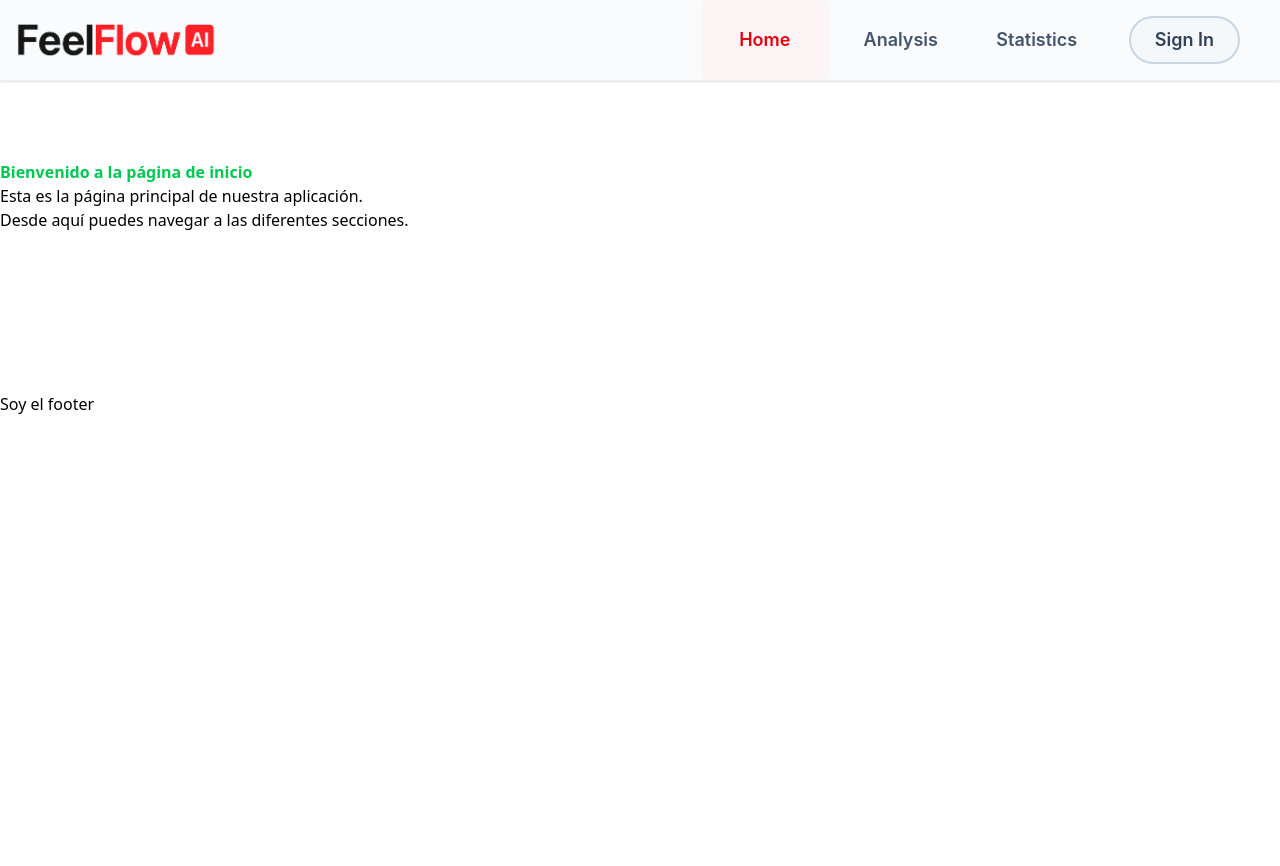
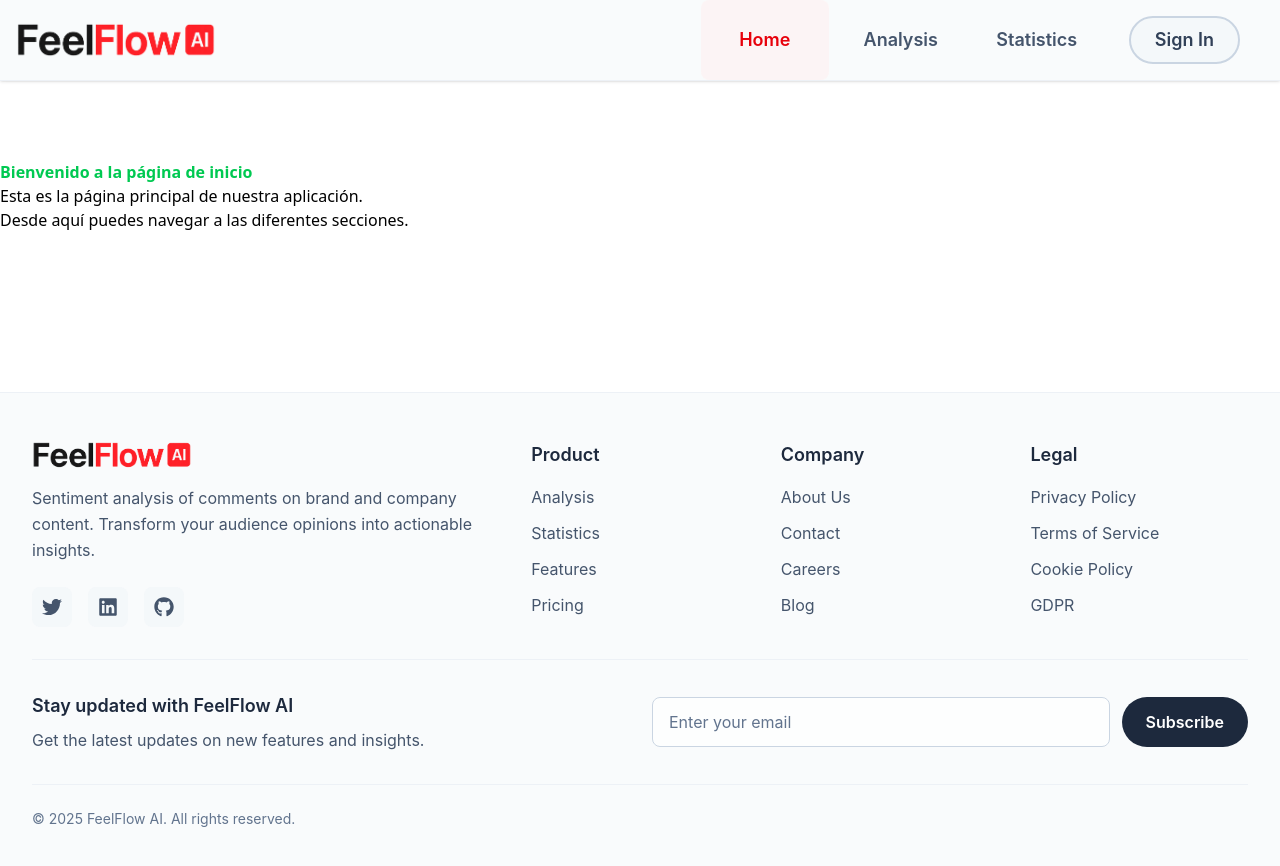
Before and after one commit to Yael-Parra/sentiment-analyzer-inc, a React (Vite) app in the folder client/: page / in a window 1280 px wide. Shown: the top 866 px of the page. Before the commit the page ends 800 px from the top, so only its background shows below. Built offline with nearby package versions, Linux system fonts and the light colour scheme.

Commit message:
feature: footer component completed - fix #9

```diff
--- a/client/src/components/Footer.jsx
+++ b/client/src/components/Footer.jsx
@@ -1,11 +1,205 @@
 import React from 'react';
+import { Link } from 'react-router-dom';
+import { FaTwitter, FaLinkedin, FaGithub } from 'react-icons/fa';
+import feelflowlogo from '../assets/feelflowlogo.png';
 
 const Footer = () => {
+  const currentYear = new Date().getFullYear();
+
+  const footerLinks = {
+    product: [
+      { name: 'Analysis', path: '/link-analysis' },
+      { name: 'Statistics', path: '/statistics' },
+      { name: 'Features', path: '/features' },
+      { name: 'Pricing', path: '/pricing' }
+    ],
+    company: [
+      { name: 'About Us', path: '/about' },
+      { name: 'Contact', path: '/contact' },
+      { name: 'Careers', path: '/careers' },
+      { name: 'Blog', path: '/blog' }
+    ],
+    legal: [
+      { name: 'Privacy Policy', path: '/privacy' },
+      { name: 'Terms of Service', path: '/terms' },
+      { name: 'Cookie Policy', path: '/cookies' },
+      { name: 'GDPR', path: '/gdpr' }
+    ]
+  };
+
+  const socialLinks = [
+    { name: 'Twitter', icon: FaTwitter, url: '#' },
+    { name: 'LinkedIn', icon: FaLinkedin, url: '#' },
+    { name: 'GitHub', icon: FaGithub, url: '#' }
+  ];
+
   return (
-    <footer>
-      Soy el footer
+    <footer className="mt-auto border-t bg-slate-50/80 backdrop-blur-md border-slate-200/50">
+      <div className="px-4 py-12 mx-auto max-w-7xl lg:px-8">
+
+        {/* Main footer content */}
+        <div className="mb-8">
+
+          {/* Brand section */}
+          <div className="mb-8 lg:mb-0 lg:grid lg:grid-cols-5 lg:gap-8">
+            <div className="mb-8 text-center lg:col-span-2 md:text-left lg:mb-0">
+              <Link to="/" className="flex items-center justify-center mb-4 md:justify-start">
+                <img
+                  src={feelflowlogo}
+                  alt="FeelFlow AI"
+                  className="object-contain w-40 h-auto"
+                />
+              </Link>
+              <p
+                className="max-w-md mx-auto mb-6 text-base leading-relaxed text-slate-600 md:mx-0"
+                style={{ fontFamily: 'Inter, system-ui, -apple-system, sans-serif' }}
+              >
+                Sentiment analysis of comments on brand and company content.
+                Transform your audience opinions into actionable insights.
+              </p>
+
+              {/* Social links */}
+              <div className="flex justify-center space-x-4 md:justify-start">
+                {socialLinks.map((social) => {
+                  const IconComponent = social.icon;
+                  return (
+                    <a
+                      key={social.name}
+                      href={social.url}
+                      className="flex items-center justify-center w-10 h-10 transition-all duration-200 rounded-lg bg-slate-100/60 hover:bg-red-50/70 text-slate-600 hover:text-red-600"
+                      aria-label={social.name}
+                    >
+                      <IconComponent className="w-5 h-5" />
+                    </a>
+                  );
+                })}
+              </div>
+            </div>
+
+            {/* Links sections */}
+            <div className="grid grid-cols-3 gap-6 lg:contents lg:gap-8">
+
+              {/* Product links */}
+              <div className="text-center lg:text-left">
+                <h3
+                  className="mb-3 text-base font-semibold text-slate-800 lg:text-lg lg:mb-4"
+                  style={{ fontFamily: 'Inter, system-ui, -apple-system, sans-serif' }}
+                >
+                  Product
+                </h3>
+                <ul className="space-y-2 lg:space-y-3">
+                  {footerLinks.product.map((link) => (
+                    <li key={link.name}>
+                      <Link
+                        to={link.path}
+                        className="text-sm transition-colors duration-200 text-slate-600 hover:text-red-500 lg:text-base"
+                        style={{ fontFamily: 'Inter, system-ui, -apple-system, sans-serif' }}
+                      >
+                        {link.name}
+                      </Link>
+                    </li>
+                  ))}
+                </ul>
+              </div>
+
+              {/* Company links */}
+              <div className="text-center lg:text-left">
+                <h3
+                  className="mb-3 text-base font-semibold text-slate-800 lg:text-lg lg:mb-4"
+                  style={{ fontFamily: 'Inter, system-ui, -apple-system, sans-serif' }}
+                >
+                  Company
+                </h3>
+                <ul className="space-y-2 lg:space-y-3">
+                  {footerLinks.company.map((link) => (
+                    <li key={link.name}>
+                      <Link
+                        to={link.path}
+                        className="text-sm transition-colors duration-200 text-slate-600 hover:text-red-500 lg:text-base"
+                        style={{ fontFamily: 'Inter, system-ui, -apple-system, sans-serif' }}
+                      >
+                        {link.name}
+                      </Link>
+                    </li>
+                  ))}
+                </ul>
+              </div>
+
+              {/* Legal links */}
+              <div className="text-center lg:text-left">
+                <h3
+                  className="mb-3 text-base font-semibold text-slate-800 lg:text-lg lg:mb-4"
+                  style={{ fontFamily: 'Inter, system-ui, -apple-system, sans-serif' }}
+                >
+                  Legal
+                </h3>
+                <ul className="space-y-2 lg:space-y-3">
+                  {footerLinks.legal.map((link) => (
+                    <li key={link.name}>
+                      <Link
+                        to={link.path}
+                        className="text-sm transition-colors duration-200 text-slate-600 hover:text-red-500 lg:text-base"
+                        style={{ fontFamily: 'Inter, system-ui, -apple-system, sans-serif' }}
+                      >
+                        {link.name}
+                      </Link>
+                    </li>
+                  ))}
+                </ul>
+              </div>
+            </div>
+          </div>
+        </div>
+
+        {/* Newsletter section */}
+        <div className="pt-8 pb-8 border-t border-slate-200/50">
+          <div className="grid items-center grid-cols-1 gap-6 text-center lg:grid-cols-2 lg:text-left">
+            <div>
+              <h3
+                className="mb-2 text-lg font-semibold text-slate-800"
+                style={{ fontFamily: 'Inter, system-ui, -apple-system, sans-serif' }}
+              >
+                Stay updated with FeelFlow AI
+              </h3>
+              <p
+                className="text-base text-slate-600"
+                style={{ fontFamily: 'Inter, system-ui, -apple-system, sans-serif' }}
+              >
+                Get the latest updates on new features and insights.
+              </p>
+            </div>
+            <div className="flex flex-col gap-3 sm:flex-row">
+              <input
+                type="email"
+                placeholder="Enter your email"
+                className="flex-1 px-4 py-3 transition-all duration-200 border rounded-lg bg-white/60 border-slate-300 text-slate-700 placeholder-slate-500 focus:outline-none focus:ring-2 focus:ring-red-500/30 focus:border-red-400"
+                style={{ fontFamily: 'Inter, system-ui, -apple-system, sans-serif' }}
+              />
+              <button
+                className="px-6 py-3 font-semibold text-white transition-all duration-200 rounded-full bg-slate-800 hover:bg-red-600 whitespace-nowrap"
+                style={{ fontFamily: 'Inter, system-ui, -apple-system, sans-serif' }}
+              >
+                Subscribe
+              </button>
+            </div>
+          </div>
+        </div>
+
+        {/* Bottom section */}
+        <div className="pt-6 border-t border-slate-200/50">
+          <div className="flex flex-col items-center justify-between gap-4 md:flex-row">
+            <p
+              className="text-sm text-slate-500"
+              style={{ fontFamily: 'Inter, system-ui, -apple-system, sans-serif' }}
+            >
+              © {currentYear} FeelFlow AI. All rights reserved.
+            </p>
+          </div>
+        </div>
+
+      </div>
     </footer>
   );
 };
 
-  export default Footer;
+export default Footer;
```
